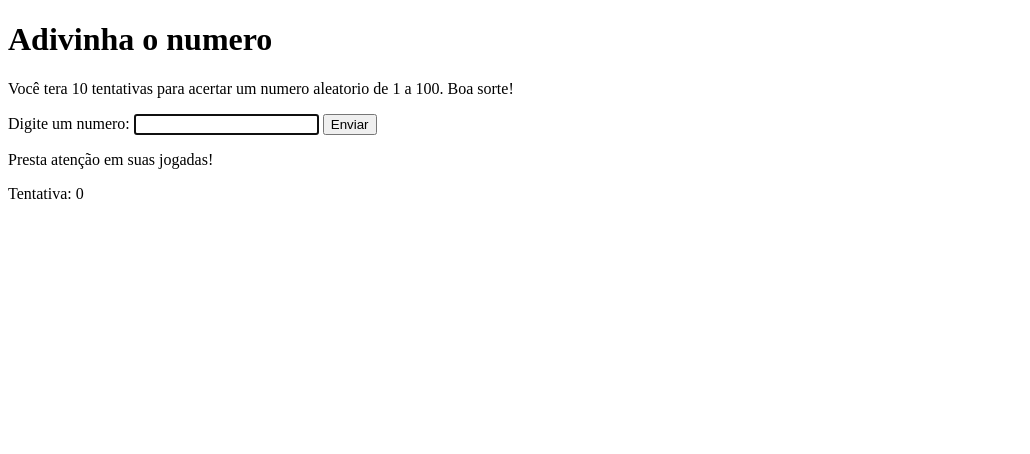
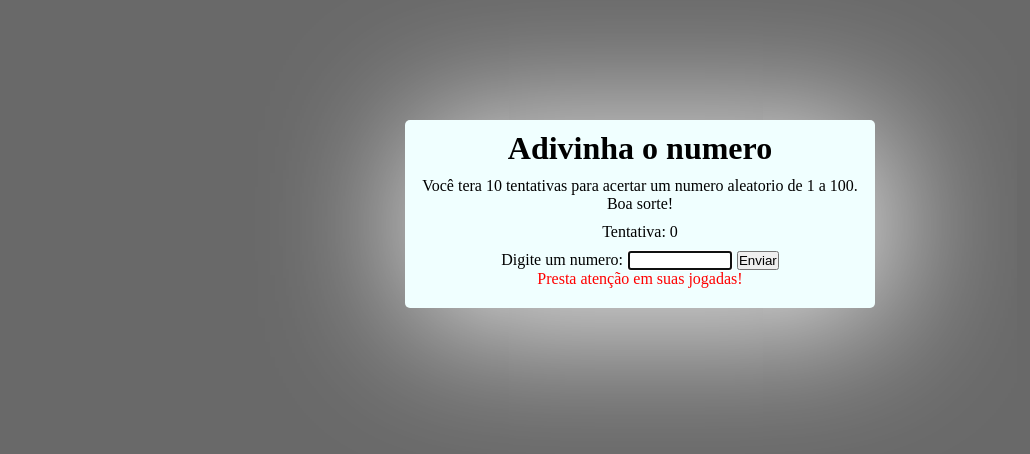
Before and after one commit to douglasjorge10/projetoSimplesAdivinhaONumero, a plain HTML site: page index.html in a window 1280 px wide. Both pictures are taken after typing "Sample" into the empty fields and a click on the button "Enviar". Shown: the whole page, without its empty margins (0-1030 px from the left). Drawn offline with Linux system fonts and the light colour scheme.

Commit message:
style posicionamento

```diff
--- a/index.html
+++ b/index.html
@@ -9,12 +9,15 @@
   <form id="mainForm">
     <h1>Adivinha o numero</h1>
     <p>Você tera 10 tentativas para acertar um numero aleatorio de 1 a 100. Boa sorte!</p>
-    <label for="inputTentativa">Digite um numero:</label>
+    <p id="contagem"></p>
+    <div class="container">
+      <label for="inputTentativa">Digite um numero:</label>
     <input type="text" id="inputTentativa">
     <button id="butEnviar">Enviar</button>
-    <button id="reset">Reiniciar jogo</button>
+      <button id="reset">Reiniciar jogo</button>
+    </div>
     <p id="pMenssagens"><p id="numeral"></p></p>
-      <p id="contagem"></p>
+
   </form>
   <script src="./script.js"></script>
 </body>
--- a/script.js
+++ b/script.js
@@ -35,22 +35,16 @@ const menssagems =
 
 let jogada = Number();
 const containerJogadas = [];
-
-//cria tags de menssagens dinamicamente
-function criaTag(pTagNome, pTextoMenssagem){
-    const pTag = document.createElement(pTagNome)
-    const pTexto = document.createTextNode(pTextoMenssagem);
-
-    const pTagComMenssagem = pTag.appendChild(pTexto)
-    mainForm.appendChild(pTagComMenssagem)
-
-}
 // limita jogadas em 10 e encerra o jogo
 function limitDezTentativas(){
     if (containerJogadas.length === 10){
+        pmenssager.innerText = menssagems[0]
+        pmenssager.style.color="red";
+        pmenssager.style.fontSize="13pt";
+        pmenssager.style.marginTop="10px"
         spanNumeral.innerText = `${menssagems[7]} ${numAleatorio} ${menssagems[8]} ${jogada}`
-        numJogador.disabled=true;
-        pmenssager.innerText = menssagems[0]
+        spanNumeral.style.color="red";
+        spanNumeral.style.fontSize="17pt";
         reiniciaJogo()
 
     }
@@ -59,28 +53,36 @@ function limitDezTentativas(){
 function jogadaBaixaOuAlta(){
     if(numAleatorio < jogada){
         pmenssager.innerText = menssagems[2]
+        pmenssager.style.color="black";
 
     } else if (numAleatorio > jogada){
         pmenssager.innerText = menssagems[1]
+        pmenssager.style.color="black";
 
     }
 }
 
 function vitoria(){
     if(jogada == numAleatorio){
+        reiniciaJogo()
         pmenssager.innerText = `${menssagems[3]}`
-        spanNumeral.innerText = `${menssagems[7]} ${jogada}`
-        reiniciaJogo()
+        pmenssager.style.color="blue";
+        pmenssager.style.fontSize="15pt";
+        pmenssager.style.marginTop="10px"
+        spanNumeral.innerText = ` ${jogada}`
+        spanNumeral.style.color="blue";
+        spanNumeral.style.fontSize="20pt";
     }
 }
 // função imprime tentativas anteriores
 function mostraTentaivas(){
-    criaTag('p', `${ jogada} `)
+   spanNumeral.innerText += " " + jogada
 }
 //função controle de entrada
 function condicionalEntrada(){
     if (isNaN(jogada) || jogada <= 0 || jogada === "" || jogada > 100){
         containerJogadas.pop()
+        pmenssager.style.color="red";
         pmenssager.innerText= menssagems[4]
         jogada ='';
     }
@@ -99,10 +101,13 @@ function palpiteIgual() {
 function jogadasRestante(){
     if (containerJogadas.length === 7){
         pmenssager.innerText = menssagems[6]
+        pmenssager.style.color="red";
+        pmenssager.style.fontSize="13pt";
     }
     contagemJogadas.innerText =  `${menssagems[5]} ${containerJogadas.length}`
 }
 function reiniciaJogo(){
+    numJogador.disabled=true;
     butReset.style.display="inline-block"
     butEnviar.style.display="none";
 
--- a/style.css
+++ b/style.css
@@ -1,3 +1,32 @@
+*{
+    padding: 0;
+    margin: 0;
+}
+body{
+    background-color: #696969;
+}
+#mainForm{
+    margin: 15vh auto;
+    width: 450px;
+    height: fit-content;
+    padding: 10px;
+    background-color: azure;
+    box-shadow: 10px 10px 150px #fff;
+    border-radius: 5px ;
+}
+h1, p{
+    text-align: center;
+    margin-bottom: 10px;
+}
+.container{
+    display: flex;
+    justify-content: center;
+    gap: 5px;
+    width: 100%;
+}
+#inputTentativa{
+    width: 100px;
+}
 #reset{
     display: none;
 }
```
